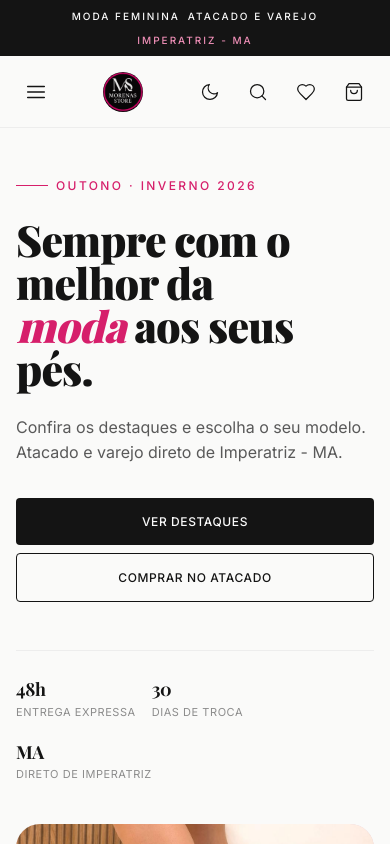
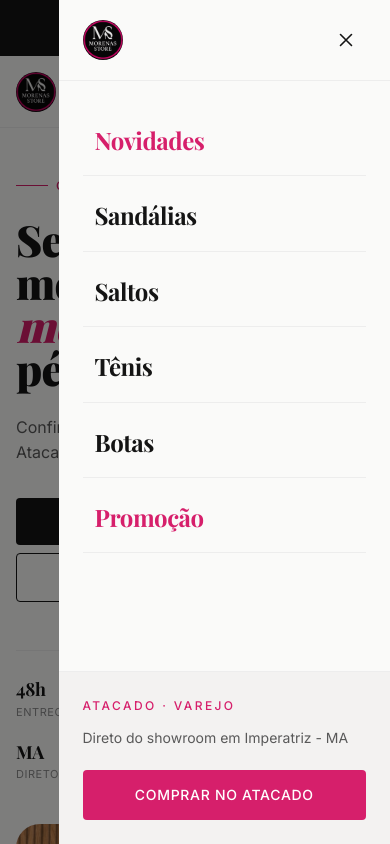
Before and after one commit to denisliquidation-hub/morenas-store, a website: page index.html in a window 390 px wide. Both pictures are taken after a click on the button 354 px from the left and 91 px from the top of the page. Shown: the top 844 px of the page. Drawn offline with nearby package versions, Linux system fonts and the light colour scheme; a web font is replaced by a local one.

Commit message:
fix(mobile): reorganiza header — logo esquerda, ícones meio, hamburguer direita
- Move .nav__toggle pra depois de .nav__actions no HTML
- Logo fica no canto esquerdo (assinatura de marca)
- Ícones (tema, busca, fav, carrinho) centralizados em mobile
- Hamburguer no canto direito (thumb zone do polegar)
- Drawer agora entra pela direita (alinhado com botão)

Co-Authored-By: Claude Opus 4.7 (1M context) <noreply@anthropic.com>

```diff
--- a/index.html
+++ b/index.html
@@ -623,10 +623,6 @@
   <!-- ============== NAV ============== -->
   <nav class="nav">
     <div class="nav__inner">
-      <button class="nav__toggle" id="navToggle" aria-label="Abrir menu" aria-expanded="false" aria-controls="navDrawer">
-        <svg width="22" height="22" viewBox="0 0 24 24" fill="none" stroke="currentColor" stroke-width="1.75" stroke-linecap="round"><path d="M3 6h18M3 12h18M3 18h18"/></svg>
-      </button>
-
       <a href="#" class="nav__logo" aria-label="Morenas Store">
         <img src="imagens/logo.png" alt="" />
         <span class="nav__logo-text">Morenas Store</span>
@@ -654,6 +650,10 @@
           <svg width="20" height="20" viewBox="0 0 24 24" fill="none" stroke="currentColor" stroke-width="1.5" stroke-linecap="round" stroke-linejoin="round"><path d="M6 2 3 6v14a2 2 0 0 0 2 2h14a2 2 0 0 0 2-2V6l-3-4Z"/><path d="M3 6h18"/><path d="M16 10a4 4 0 0 1-8 0"/></svg>
         </button>
       </div>
+
+      <button class="nav__toggle" id="navToggle" aria-label="Abrir menu" aria-expanded="false" aria-controls="navDrawer">
+        <svg width="22" height="22" viewBox="0 0 24 24" fill="none" stroke="currentColor" stroke-width="1.75" stroke-linecap="round"><path d="M3 6h18M3 12h18M3 18h18"/></svg>
+      </button>
     </div>
   </nav>
 
--- a/styles/components.css
+++ b/styles/components.css
@@ -424,13 +424,13 @@
 .drawer__panel {
   position: absolute;
   top: 0;
-  left: 0;
+  right: 0;
   bottom: 0;
   width: min(85vw, 360px);
   background-color: var(--surface-page);
   display: flex;
   flex-direction: column;
-  transform: translateX(-100%);
+  transform: translateX(100%);
   transition: transform var(--duration-slow) var(--easing-editorial);
   overflow-y: auto;
 }
```
